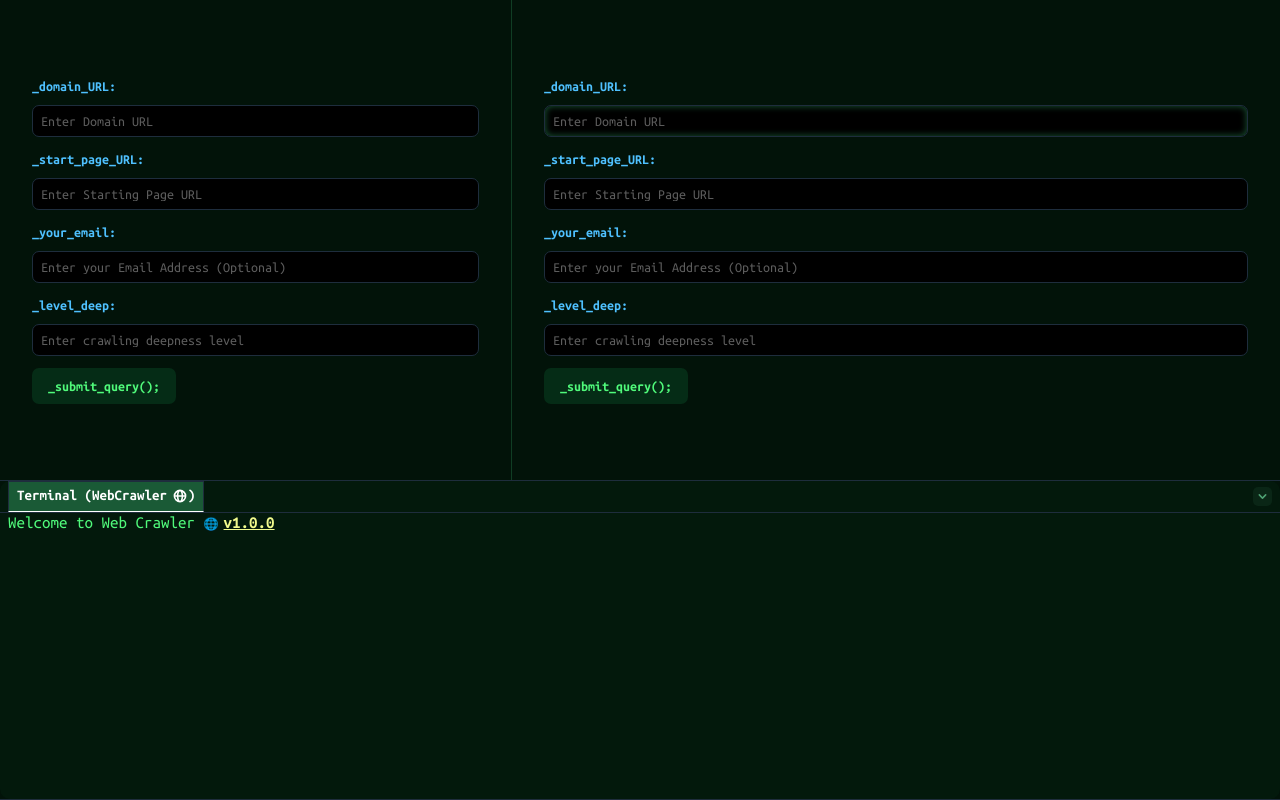
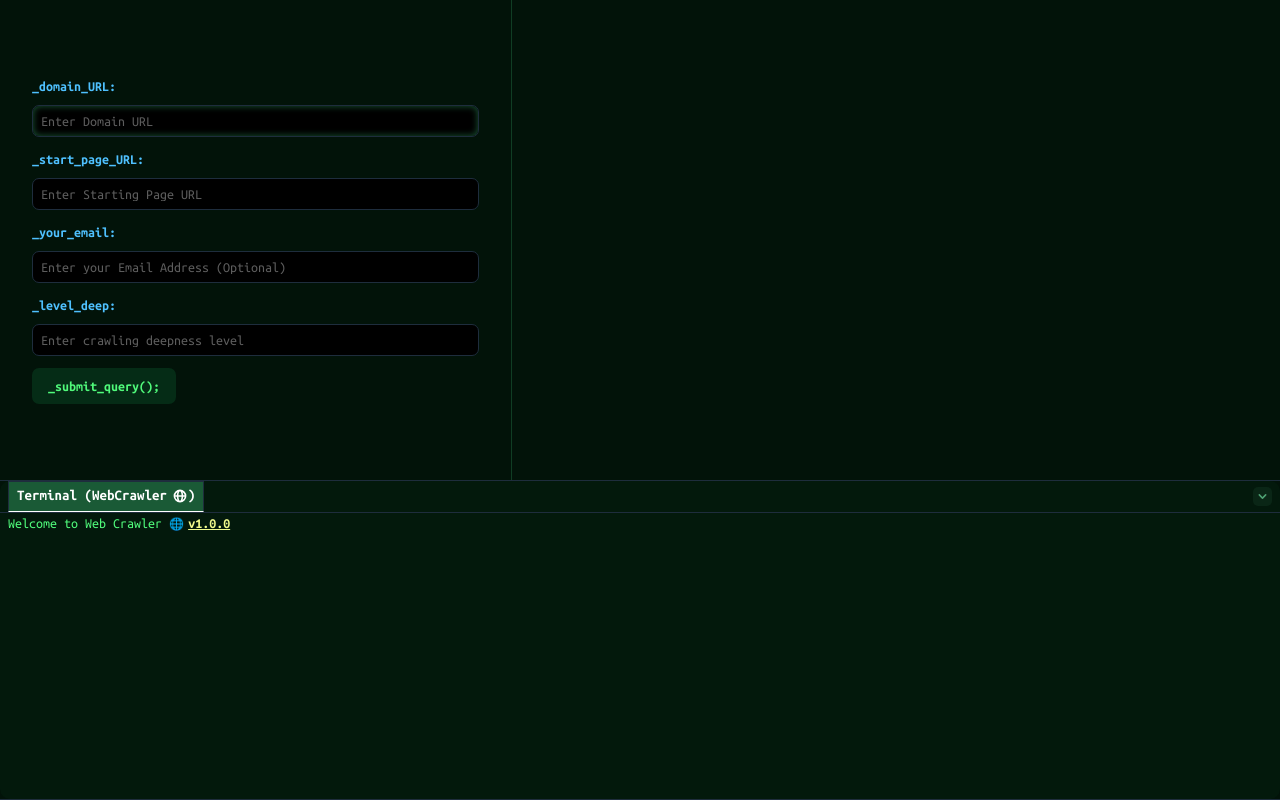
Before and after one commit to Ashu1514/WebCrawlerNodeJs, a React (Create React App) app in the folder client/: page / in a window 1280 px wide. Built offline with nearby package versions, Linux system fonts and the light colour scheme.

Commit message:
history added to terminal

```diff
--- a/client/src/components/FormField.tsx
+++ b/client/src/components/FormField.tsx
@@ -26,7 +26,7 @@ const Input = styled.input`
   margin-bottom: 0.75rem;
   width: 100%;
   caret-color: #50fa7b;
-  color: #fff;
+  color: #ffc107;
   font-family: inherit;
   font-size: .875rem;
   -webkit-appearance: textfield;
--- a/client/src/components/QueryCode.tsx
+++ b/client/src/components/QueryCode.tsx
@@ -1,22 +1,8 @@
 import styled from "styled-components";
-import Field from "./FormField";
-import { useState } from "react";
-import CommandNotFound from "./commands/CommandNotFound";
 // interface Props {
 //   id: string;
 // }
-interface formDataObj {
-  [key: string]: {
-    name: string;
-    value: string | number;
-    required: boolean;
-    isUrl?: boolean;
-    isEmail?: boolean;
-    isNumber?: boolean;
-    min?: number;
-    max?: number;
-  };
-}
+
 const FormContainer = styled.form`
   color: white;
   display: flex;
@@ -26,220 +12,13 @@ const FormContainer = styled.form`
   align-content: center;
   height: 100%;
   margin-bottom: 1rem;
+  max-width: 40%;
+  width: 100%;
   padding: 3rem 2rem;
 `;
 
-const SubmitButton = styled.button`
-  background-color: #052c16;
-  color: #50fa7b;
-  cursor: pointer;
-  font-family: inherit;
-  font-size: .875rem;
-  font-weight: 600;
-  border-radius: 7px;
-  line-height: 1.25rem;
-  padding: 0.5rem 1rem;
-`;
-
 const QueryCode = (props: any) => {
-  const [formData, setFormData] = useState<formDataObj>({
-    baseURL: {
-      name: "Base URL",
-      value: "",
-      required: true,
-      isUrl: true,
-    },
-    starttingPageURL: {
-      name: "Starting Page URL",
-      value: "",
-      required: true,
-      isUrl: true,
-    },
-    email: {
-      name: "Email",
-      value: "",
-      required: false,
-      isEmail: true,
-    },
-    maxLevel: {
-      name: "Level",
-      value: 0,
-      required: true,
-      isNumber: true,
-      min: 1,
-      max: 10,
-    },
-  });
-
-  const validateFormData = (e: React.MouseEvent<HTMLButtonElement>) => {
-    e.preventDefault();
-    const data = {...formData};
-    let isValid = true;
-    const faildValidations: { name: string; error: string }[] = [];
-    for (const field in data) {
-      const value = data[field].value;
-      const numVal = data[field].value! as Number;
-      for (const rule in data[field]) {
-        switch (rule) {
-          case "required":
-            isValid = isValid && value.toString().trim().length > 0;
-            if (!isValid) {
-              faildValidations.push({
-                name: data[field].name,
-                error: "Input should be non-empty!",
-              });
-            }
-            break;
-          case "isUrl":
-            isValid =
-              isValid &&
-              value
-                .toString()
-                .trim()
-                .match(
-                  /(http(s)?:\/\/.)?(www\.)?[-a-zA-Z0-9@:%._\+~#=]{2,256}\.[a-z]{2,6}\b([-a-zA-Z0-9@:%_\+.~#?&//=]*)/g
-                ) !== null;
-            if (!isValid) {
-              faildValidations.push({
-                name: data[field].name,
-                error: "Input is not a valid URL!",
-              });
-            }
-            break;
-          case "isEmail":
-            isValid =
-              isValid &&
-              value
-                .toString()
-                .trim()
-                .match(/^\w+([.-]?\w+)*@\w+([.-]?\w+)*(\.\w{2,3})+$/) !== null;
-            if (!isValid) {
-              faildValidations.push({
-                name: data[field].name,
-                error: "Input is not a valid Email!",
-              });
-            }
-            break;
-          case "isNumber":
-            isValid = isValid && !Number.isNaN(value);
-            if (!isValid) {
-              faildValidations.push({
-                name: data[field].name,
-                error: "Input should be number!",
-              });
-            }
-            break;
-          case "min":
-            let min = data[field].min! as Number;
-            isValid = isValid && !Number.isNaN(value) && numVal >= min;
-            if (!isValid) {
-              faildValidations.push({
-                name: data[field].name,
-                error: `Input should be max than ${min}!`,
-              });
-            }
-            break;
-          case "max":
-            const max = data[field].max! as Number;
-            isValid = isValid && !Number.isNaN(value) && numVal <= max;
-            if (!isValid) {
-              faildValidations.push({
-                name: data[field].name,
-                error: `Input should be min than ${max}!`,
-              });
-            }
-            break;
-        }
-      }
-    }
-    console.log(faildValidations)
-    if(faildValidations.length){
-
-      const errorsMessages =  faildValidations.map(error => {
-        return <CommandNotFound fieldName={error.name} error={error.error}/>
-      })
-      props.printErrors(errorsMessages);
-    } else {
-      props.printErrors();
-    }
-  };
-
-  return (
-    <FormContainer>
-      <Field
-        autoFocus={true}
-        isVariable={true}
-        id="baseURL"
-        variableType="const"
-        variableName="_domain_URL"
-        type="URL"
-        inputType="url"
-        placeholder="Enter Domain URL"
-        value={formData.baseURL}
-        inputHandler={(e: any) =>
-          setFormData({
-            ...formData,
-            baseURL: { ...formData.baseURL, value: e.target.value },
-          })
-        }
-      />
-      <Field
-        autoFocus={false}
-        isVariable={true}
-        id="starttingPageURL"
-        variableType="const"
-        variableName="_start_page_URL"
-        type="URL"
-        inputType="url"
-        placeholder="Enter Starting Page URL"
-        value={formData.starttingPageURL}
-        inputHandler={(e: any) =>
-          setFormData({
-            ...formData,
-            starttingPageURL: {
-              ...formData.starttingPageURL,
-              value: e.target.value,
-            },
-          })
-        }
-      />
-      <Field
-        autoFocus={false}
-        isVariable={true}
-        id="email"
-        variableType="const"
-        variableName="_your_email"
-        type="email"
-        inputType="email"
-        placeholder="Enter your Email Address (Optional)"
-        value={formData.email}
-        inputHandler={(e: any) =>
-          setFormData({
-            ...formData,
-            email: { ...formData.email, value: e.target.value },
-          })
-        }
-      />
-      <Field
-        autoFocus={false}
-        isVariable={true}
-        id="maxLevel"
-        variableType="const"
-        variableName="_level_deep"
-        type="number"
-        inputType="number"
-        placeholder="Enter crawling deepness level"
-        value={formData.maxLevel}
-        inputHandler={(e: any) =>
-          setFormData({
-            ...formData,
-            maxLevel: { ...formData.maxLevel, value: Number(e.target.value) },
-          })
-        }
-      />
-      <SubmitButton type="button" onClick={validateFormData}>_submit_query();</SubmitButton>
-    </FormContainer>
-  );
+  return <FormContainer></FormContainer>;
 };
 
 export default QueryCode;
--- a/client/src/components/QueryForm.tsx
+++ b/client/src/components/QueryForm.tsx
@@ -27,6 +27,7 @@ const FormContainer = styled.form`
   height: 100%;
   margin-bottom: 1rem;
   max-width: 40%;
+  width: 100%;
   padding: 3rem 2rem;
   border-right: 1px solid #103d24;
 `;
@@ -76,80 +77,89 @@ const QueryForm = (props: any) => {
   const validateFormData = (e: React.MouseEvent<HTMLButtonElement>) => {
     e.preventDefault();
     const data = { ...formData };
+    console.log(data);
+
     let isValid = true;
     const faildValidations: { name: string; error: string }[] = [];
     for (const field in data) {
+      let isFieldValid = true;
       const value = data[field].value;
       const numVal = data[field].value! as Number;
       for (const rule in data[field]) {
         switch (rule) {
           case "required":
-            isValid = isValid && value.toString().trim().length > 0;
-            if (!isValid) {
+            isFieldValid = isFieldValid && value.toString().trim().length > 0;
+            if (!isFieldValid) {
               faildValidations.push({
                 name: data[field].name,
                 error: "Input should be non-empty!",
               });
             }
+            isValid = isValid && isFieldValid;
             break;
           case "isUrl":
-            isValid =
-              isValid &&
+            isFieldValid =
+              isFieldValid &&
               value
                 .toString()
                 .trim()
                 .match(
                   /(http(s)?:\/\/.)?(www\.)?[-a-zA-Z0-9@:%._\+~#=]{2,256}\.[a-z]{2,6}\b([-a-zA-Z0-9@:%_\+.~#?&//=]*)/g
                 ) !== null;
-            if (!isValid) {
+            if (!isFieldValid) {
               faildValidations.push({
                 name: data[field].name,
                 error: "Input is not a valid URL!",
               });
             }
+            isValid = isValid && isFieldValid;
             break;
           case "isEmail":
-            isValid =
-              isValid &&
+            isFieldValid =
+              isFieldValid &&
               value
                 .toString()
                 .trim()
                 .match(/^\w+([.-]?\w+)*@\w+([.-]?\w+)*(\.\w{2,3})+$/) !== null;
-            if (!isValid) {
+            if (!isFieldValid) {
               faildValidations.push({
                 name: data[field].name,
                 error: "Input is not a valid Email!",
               });
             }
+            isValid = isValid && isFieldValid;
             break;
           case "isNumber":
-            isValid = isValid && !Number.isNaN(value);
-            if (!isValid) {
+            isFieldValid = isFieldValid && !Number.isNaN(value);
+            if (!isFieldValid) {
               faildValidations.push({
                 name: data[field].name,
                 error: "Input should be number!",
               });
             }
+            isValid = isValid && isFieldValid;
             break;
           case "min":
             let min = data[field].min! as Number;
-            isValid = isValid && !Number.isNaN(value) && numVal >= min;
-            if (!isValid) {
+            isFieldValid = isFieldValid && !Number.isNaN(value) && numVal >= min;
+            if (!isFieldValid) {
               faildValidations.push({
                 name: data[field].name,
                 error: `Input should be max than ${min}!`,
               });
             }
+            isValid = isValid && isFieldValid;
             break;
           case "max":
             const max = data[field].max! as Number;
-            isValid = isValid && !Number.isNaN(value) && numVal <= max;
-            if (!isValid) {
+            isFieldValid = isFieldValid && !Number.isNaN(value) && numVal <= max;
+            if (!isFieldValid) {
               faildValidations.push({
                 name: data[field].name,
                 error: `Input should be min than ${max}!`,
               });
             }
+            isValid = isValid && isFieldValid;
             break;
         }
       }
--- a/client/src/components/WebCrawler.tsx
+++ b/client/src/components/WebCrawler.tsx
@@ -54,7 +54,8 @@ const Container = styled.div`
   align-items: center;
   display: block;
   height: 100%;
-
+  width: 100%;
+  font-size: .875rem;
 `;
 
 const Row = styled.div`
@@ -108,14 +109,6 @@ const MacOsButtons = styled.div`
   justify-content: space-between;
   align-items: center;
   margin-left: 0.5rem;
-`;
-
-const RoundedButton = styled.div<ButtonProps>`
-  width: 12px;
-  height: 12px;
-  box-shadow: inset 1px 1px 15px 15px ${(props) => props.shadow};
-  background-color: ${(props) => props.color};
-  border-radius: 50%;
 `;
 
 const TerminalTitleBar = styled.div`
@@ -182,17 +175,19 @@ const OutputWrapper = styled.div`
   }
 `;
 
-interface ButtonProps {
-  color: string;
-  shadow: string;
-}
-
 const WebCrawler = () => {
 
-  const [terminalOutput, setTerminalOutput] = useState<ReactElement>();
+  const [terminalOutput, setTerminalOutput] = useState<ReactElement[]>([]);
   const [terminalOn, setTerminalOn] = useState<Boolean>(true);
   const renderTerminalResponse = (component?: ReactElement) => {
-    setTerminalOutput(component ?? <Logging />);
+    let history = [...terminalOutput];
+    if(component){
+      history.push(component);
+      history.push(<p>--------------</p>);
+    } else {
+      history = [<Logging />];
+    }
+    setTerminalOutput(history);
   };
 
   useEffect(() => {
@@ -237,7 +232,9 @@ const WebCrawler = () => {
             <div>
               <CrawlerHeading id={"PHOPrIv1prqZsgJbwHn"} />
               <Suspense fallback={<></>}>
-                <OutputWrapper>{terminalOutput}</OutputWrapper>
+                <OutputWrapper>{
+                  terminalOutput.map(output => output)
+                }</OutputWrapper>
               </Suspense>
               <span id="lastline"></span>
             </div>
```
